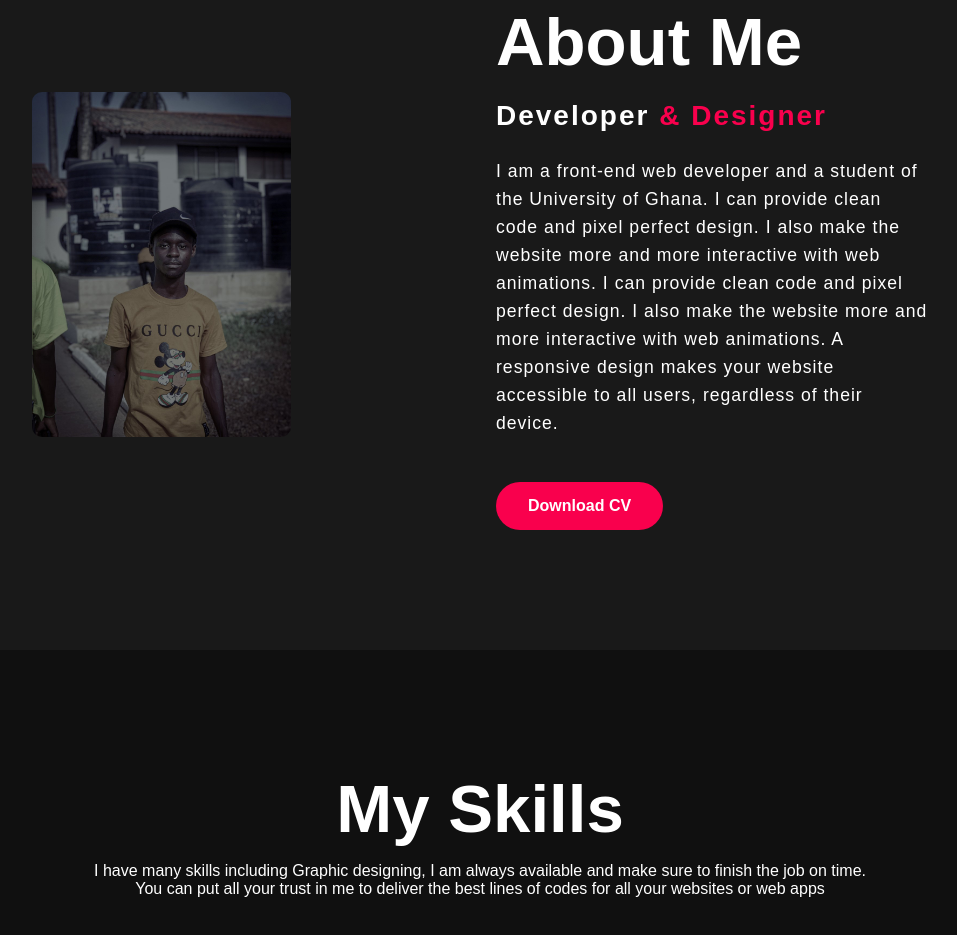
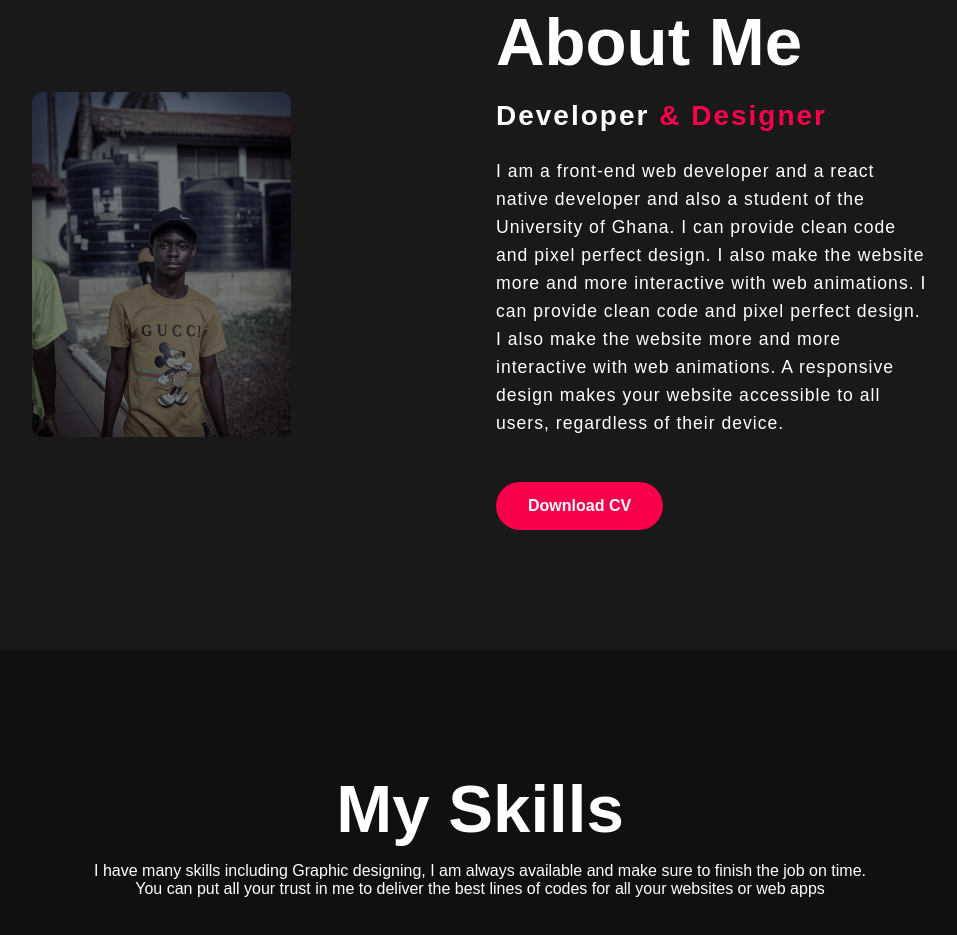
Before and after one commit to cy-rus404/Portfolio, a plain HTML site: page UG/index.html in a window 1280 px wide. Shown: the part 917-1852 px from the top of the page, without its empty margins (160-1117 px from the left). Drawn offline with nearby package versions, Linux system fonts and the light colour scheme; a web font is replaced by a local one.

Commit message:
final commit

```diff
--- a/UG/index.html
+++ b/UG/index.html
@@ -56,7 +56,7 @@
   <div class="about-text">
     <h2>About Me</h2>
     <h5>Developer <span>& Designer</span></h5>
-    <p>I am a front-end web developer and a student of the University of Ghana. I can provide clean code and pixel perfect design. I also make the website more and more interactive with web animations. I can provide clean code and pixel perfect design. I also make the website more and more interactive with web animations. A responsive design makes your website accessible to all users, regardless of their device.</p>
+    <p>I am a front-end web developer and a react native developer and also a student of the University of Ghana. I can provide clean code and pixel perfect design. I also make the website more and more interactive with web animations. I can provide clean code and pixel perfect design. I also make the website more and more interactive with web animations. A responsive design makes your website accessible to all users, regardless of their device.</p>
     <a href="#"class="btn">Download CV</a>
   </div>
 </section>
```
